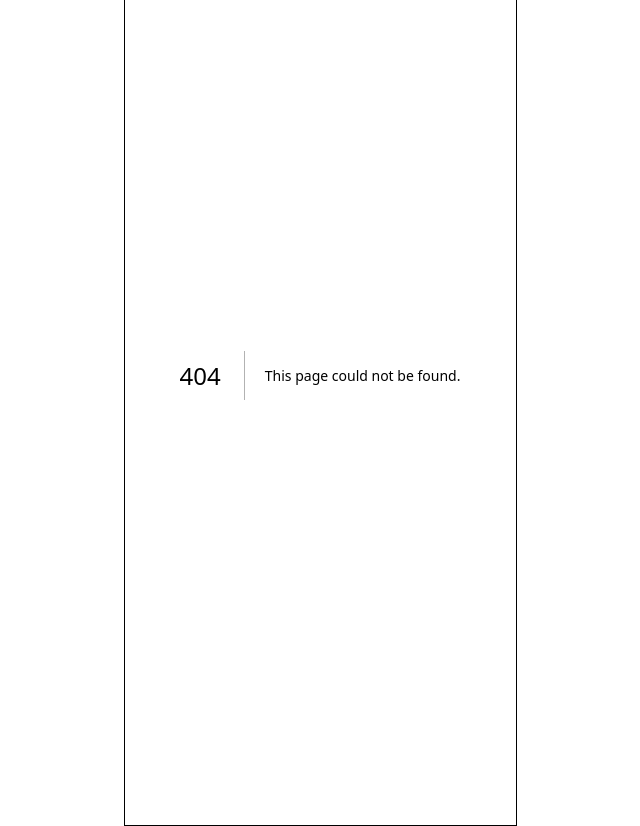
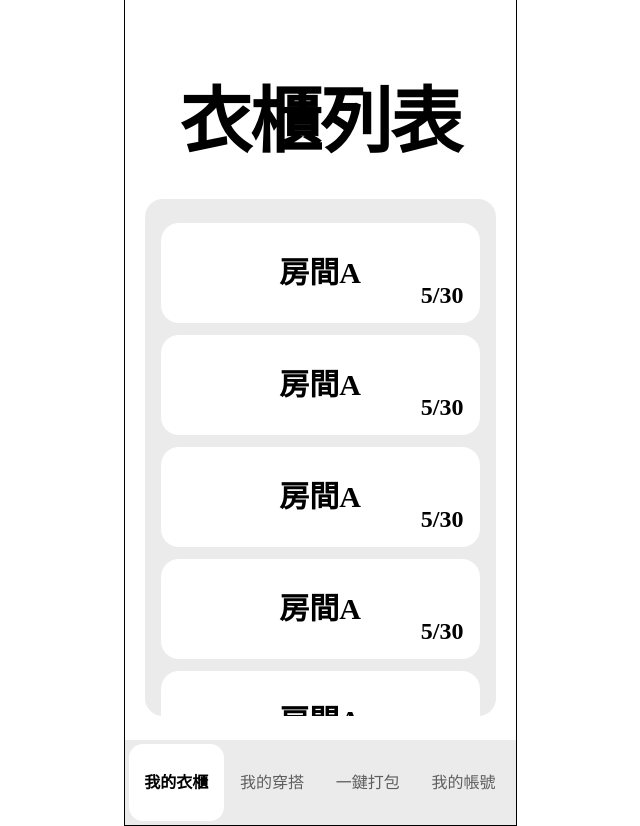
Before and after one commit to Adrian-Kao/WaSaLei, a Next.js app in the folder frontend/: page /myWardrobe/1-1 in a window 1280 px wide. Before the commit this address had no page. Shown: the whole page, without its empty margins (320-960 px from the left). Built offline with nearby package versions, Linux system fonts and the light colour scheme.

Commit message:
前端版面更新

```diff
--- a/frontend/app/globals.css
+++ b/frontend/app/globals.css
@@ -145,3 +145,14 @@ body {
     @apply font-sans;
   }
 }
+
+@layer utilities {
+  .scrollbar-hide {
+    -ms-overflow-style: none;
+    scrollbar-width: none;
+  }
+
+  .scrollbar-hide::-webkit-scrollbar {
+    display: none;
+  }
+}
--- a/frontend/app/layout.tsx
+++ b/frontend/app/layout.tsx
@@ -2,6 +2,7 @@
 import type { Metadata } from "next";
 import { Geist, Geist_Mono } from "next/font/google";
 import "./globals.css";
+import Menu from "@/component/Menu";
 
 
 const geistSans = Geist({
@@ -25,14 +26,15 @@ export default function RootLayout({
   children: React.ReactNode;
 }>) {
   return (
-          <html
-            lang="en"
-            data-theme="lofi"
-            className={`${geistSans.variable} ${geistMono.variable} h-full antialiased`}
-          >
+    <html
+      lang="en"
+      data-theme="lofi"
+      className={`${geistSans.variable} ${geistMono.variable} h-full antialiased`}
+    >
       <body className="m-0 flex min-h-screen items-center justify-center bg-white">
-        <div className="h-[852px] min-h-[852px] max-h-[852px] w-[393px] min-w-[393px] max-w-[393px] overflow-hidden border border-black">
+        <div className="relative h-[852px] min-h-[852px] max-h-[852px] w-[393px] min-w-[393px] max-w-[393px] overflow-hidden border border-black">
           {children}
+          <Menu />
         </div>
       </body>
     </html>
--- /dev/null
+++ b/frontend/app/luggagePacking/page.tsx
@@ -0,0 +1,12 @@
+"use client"
+
+
+
+export default function Home() {
+
+  return (
+    <>
+       <button className="btn btn-neutral btn-outline">Outline</button>
+    </>
+  );
+}
--- /dev/null
+++ b/frontend/app/myAccount/page.tsx
@@ -0,0 +1,25 @@
+export default function MyAccountPage() {
+    return (
+        <main className="flex h-[90%] flex-col items-center bg-base-100 px-6 pb-32 pt-10 text-black">
+            <div className="avatar mt-4">
+                <div className="w-50 rounded-full bg-base-300">
+                    <img
+                        src="https://img.daisyui.com/images/profile/demo/batperson@192.webp"
+                        alt="profile avatar"
+                    />
+                </div>
+            </div>
+
+            <h1 className="mt-5 text-3xl font-medium">許先生</h1>
+
+            <section className=" mt-28 w-full max-w-xs space-y-8 text-2xl">
+                <p>帳號：1234567</p>
+                <p>密碼：**********</p>
+            </section>
+
+            <button className="btn btn-neutral btn-outline mt-24 h-15 w-40 text-2xl font-medium">
+                修改密碼
+            </button>
+        </main>
+    );
+}
--- /dev/null
+++ b/frontend/app/myOutfits/page.tsx
@@ -0,0 +1,12 @@
+"use client"
+
+
+
+export default function Home() {
+
+  return (
+    <>
+       <button className="btn btn-neutral btn-outline">Outline</button>
+    </>
+  );
+}
--- /dev/null
+++ b/frontend/app/myWardrobe/1-1/page.tsx
@@ -0,0 +1,75 @@
+export default function WardrobeListPage() {
+  return (
+    <div className="flex h-[90%] flex-col items-center bg-base-100 px-5 pb-6 text-black">
+      <div className="text-7xl font-bold tracking-tight mt-28">衣櫃列表</div>
+
+      <div className="mt-10 w-full h-full rounded-2xl bg-base-300 px-4 py-6 space-y-3 overflow-scroll scrollbar-hide">
+        <button
+          type="button"
+          className="btn relative h-25 w-full rounded-2xl border-0 bg-base-100 text-black hover:bg-base-200"
+        >
+          <div className="text-center text-3xl">房間A</div>
+          <div className="absolute bottom-3 right-4 text-2xl">5/30</div>
+        </button>
+
+        <button
+          type="button"
+          className="btn relative h-25 w-full rounded-2xl border-0 bg-base-100 text-black hover:bg-base-200"
+        >
+          <div className="text-center text-3xl">房間A</div>
+          <div className="absolute bottom-3 right-4 text-2xl">5/30</div>
+        </button>
+
+        <button
+          type="button"
+          className="btn relative h-25 w-full rounded-2xl border-0 bg-base-100 text-black hover:bg-base-200"
+        >
+          <div className="text-center text-3xl">房間A</div>
+          <div className="absolute bottom-3 right-4 text-2xl">5/30</div>
+        </button>
+
+        <button
+          type="button"
+          className="btn relative h-25 w-full rounded-2xl border-0 bg-base-100 text-black hover:bg-base-200"
+        >
+          <div className="text-center text-3xl">房間A</div>
+          <div className="absolute bottom-3 right-4 text-2xl">5/30</div>
+        </button>
+
+        <button
+          type="button"
+          className="btn relative h-25 w-full rounded-2xl border-0 bg-base-100 text-black hover:bg-base-200"
+        >
+          <div className="text-center text-3xl">房間A</div>
+          <div className="absolute bottom-3 right-4 text-2xl">5/30</div>
+        </button>
+
+        <button
+          type="button"
+          className="btn relative h-25 w-full rounded-2xl border-0 bg-base-100 text-black hover:bg-base-200"
+        >
+          <div className="text-center text-3xl">房間A</div>
+          <div className="absolute bottom-3 right-4 text-2xl">5/30</div>
+        </button>
+
+        <button
+          type="button"
+          className="btn relative h-25 w-full rounded-2xl border-0 bg-base-100 text-black hover:bg-base-200"
+        >
+          <div className="text-center text-3xl">房間A</div>
+          <div className="absolute bottom-3 right-4 text-2xl">5/30</div>
+        </button>
+
+        {/* <div className="relative flex h-25 items-center justify-center rounded-2xl bg-base-100 p-4"> */}
+          <button
+            type="button"
+            className="btn btn-neutral btn-outline btn-xs h-25 w-full rounded-2xl text-5xl font-semibold"
+          >
+            +
+          </button>
+        {/* </div> */}
+
+      </div>
+    </div>
+  );
+}
--- /dev/null
+++ b/frontend/app/myWardrobe/1-7/page.tsx
@@ -0,0 +1,58 @@
+"use client";
+
+import { useState } from "react";
+
+export default function MyWardrobePage() {
+  const [name, setName] = useState("");
+  const [capacity, setCapacity] = useState("");
+
+  const handleSubmit = async () => {
+    await fetch("/api/wardrobe", {
+      method: "POST",
+      headers: {
+        "Content-Type": "application/json",
+      },
+      body: JSON.stringify({ name, capacity }),
+    });
+  };
+
+  return (
+    <main className="flex h-[90%] flex-col items-center bg-base-100 px-6 pt-16 text-black">
+      <h1 className="text-center text-4xl font-medium">建立新衣櫃</h1>
+
+      <div className="mt-28 w-full max-w-md space-y-16">
+        <fieldset className="fieldset">
+          <legend className="fieldset-legend text-2xl">名稱</legend>
+          <input
+            type="text"
+            className="input w-full bg-base-200"
+            placeholder="Value"
+            value={name}
+            onChange={(event) => setName(event.target.value)}
+          />
+        </fieldset>
+
+        <fieldset className="fieldset">
+          <legend className="fieldset-legend text-2xl">容量</legend>
+          <input
+            type="text"
+            className="input w-full bg-base-200"
+            placeholder="Value"
+            value={capacity}
+            onChange={(event) => setCapacity(event.target.value)}
+          />
+        </fieldset>
+
+        <div className="pt-15 flex justify-center">
+          <button
+            type="button"
+            onClick={handleSubmit}
+            className="btn btn-neutral btn-outline mt-20 h-13 w-40 text-2xl font-medium"
+          >
+            確定
+          </button>
+        </div>
+      </div>
+    </main>
+  );
+}
--- a/frontend/app/programming-project/page.tsx
+++ /dev/null
@@ -1,28 +0,0 @@
-export default function RegistrationPage() {
-    return (
-        <main className="flex h-full flex-col items-center bg-base-100 px-5 pb-8 pt-12">
-            <header>
-                <h1 className="text-center text-[84px] font-semibold leading-none tracking-tight text-black mt-20">
-                    我衫咧
-                </h1>
-                <p className="mt-2 text-center text-[44px] leading-none tracking-tight text-black">
-                    gua sánn leh
-                </p>
-            </header>
-
-
-            <fieldset className="fieldset bg-base-200 border-base-300 rounded-box w-[90%] border p-4 mt-28">
-                <legend className="fieldset-legend text-lg font-bold">Registration</legend>
-
-                <label className="label">Email</label>
-                <input type="email" className="input" placeholder="Email"  />
-
-                <label className="label">Password</label>
-                <input type="password" className="input" placeholder="Password" />
-
-                <button className="btn btn-neutral mt-4">Register</button>
-            </fieldset>
-
-        </main>
-    );
-}
--- a/frontend/component/Menu.tsx
+++ b/frontend/component/Menu.tsx
@@ -0,0 +1,48 @@
+"use client";
+
+import Link from "next/link";
+import { usePathname } from "next/navigation";
+
+const HIDDEN_PATHS = new Set(["/login", "/registration"]);
+
+export default function Menu() {
+	const pathname = usePathname();
+	const shouldShowTabs = !HIDDEN_PATHS.has(pathname);
+	const isMyWardrobe = pathname.startsWith("/myWardrobe");
+	const isMyOutfits = pathname.startsWith("/myOutfits");
+	const isLuggagePacking = pathname.startsWith("/luggagePacking");
+	const isMyAccount = pathname.startsWith("/myAccount");
+
+	if (!shouldShowTabs) {
+		return null;
+	}
+
+	return (
+		<div role="tablist" className="tabs tabs-box absolute inset-x-0 bottom-0 h-[10%] w-full rounded-none bg-base-300 p-1">
+			<Link
+				href="/myWardrobe/1-1"
+				className={`tab h-full flex-1 rounded-xl border-0 text-base ${isMyWardrobe ? "bg-base-100 text-base-content font-semibold" : "text-base-content/60"}`}
+			>
+				我的衣櫃
+			</Link>
+			<Link
+				href="/myOutfits"
+				className={`tab h-full flex-1 rounded-xl border-0 text-base ${isMyOutfits ? "bg-base-100 text-base-content font-semibold" : "text-base-content/60"}`}
+			>
+				我的穿搭
+			</Link>
+			<Link
+				href="/luggagePacking"
+				className={`tab h-full flex-1 rounded-xl border-0 text-base ${isLuggagePacking ? "bg-base-100 text-base-content font-semibold" : "text-base-content/60"}`}
+			>
+				一鍵打包
+			</Link>
+			<Link
+				href="/myAccount"
+				className={`tab h-full flex-1 rounded-xl border-0 text-base ${isMyAccount ? "bg-base-100 text-base-content font-semibold" : "text-base-content/60"}`}
+			>
+				我的帳號
+			</Link>
+		</div>
+	);
+}
```
